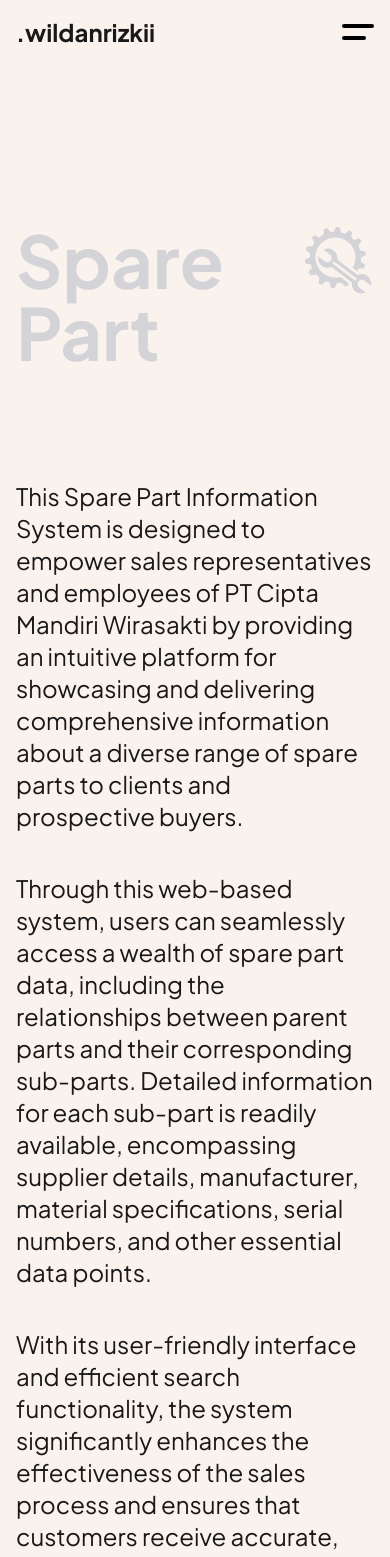
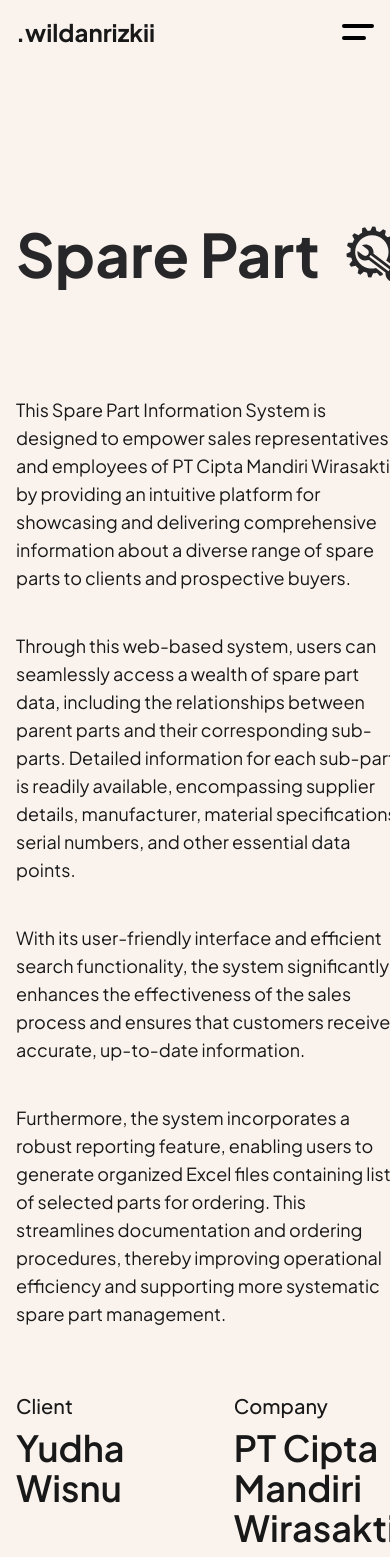
Before and after one commit to wildanrizkii/profile-portfolio, a Next.js app: page /projects/sparepart in a window 390 px wide. Shown: the top 1557 px of the page. Built offline with nearby package versions, Linux system fonts and the light colour scheme.

Commit message:
Fix padding

```diff
--- a/src/components/About/index.jsx
+++ b/src/components/About/index.jsx
@@ -120,7 +120,7 @@ const About = () => {
 
           {/* Hero Section */}
           <motion.section
-            className="relative grid gap-16 pt-40 sm:pt-56 w-full max-w-6xl mx-auto overflow-hidden"
+            className="relative grid gap-16 px-4 md:px-12 pt-40 sm:pt-56 max-w-6xl mx-auto overflow-hidden"
             initial="hidden"
             animate="visible"
             viewport={{ once: false, amount: 0.1 }}
--- a/src/components/Projects/Sparepart/index.jsx
+++ b/src/components/Projects/Sparepart/index.jsx
@@ -112,7 +112,7 @@ const Sparepart = () => {
               variants={fadeInUp}
             >
               <motion.div
-                className="flex gap-6 justify-center text-8xl sm:text-7xl md:text-9xl font-black text-zinc-300 transition-all"
+                className="flex gap-6 justify-center text-5xl sm:text-6xl md:text-8xl lg:text-9xl text-nowrap font-black text-zinc-800 transition-all"
                 variants={fadeInUp}
                 whileHover="hovered"
               >
@@ -148,7 +148,7 @@ const Sparepart = () => {
               </motion.div>
 
               <motion.h1
-                className="text-lg sm:text-2xl font-normal text-dark-gray pt-10 sm:pt-20"
+                className="text-lg sm:text-lg md:text-2xl font-normal text-dark-gray pt-10 sm:pt-20"
                 variants={fadeInUp}
               >
                 This Spare Part Information System is designed to empower sales
@@ -159,7 +159,7 @@ const Sparepart = () => {
               </motion.h1>
 
               <motion.h1
-                className="text-lg sm:text-2xl font-normal text-dark-gray pt-4 sm:pt-2"
+                className="text-lg sm:text-lg md:text-2xl font-normal text-dark-gray pt-4 sm:pt-2"
                 variants={fadeInUp}
               >
                 Through this web-based system, users can seamlessly access a
@@ -171,7 +171,7 @@ const Sparepart = () => {
               </motion.h1>
 
               <motion.h1
-                className="text-lg sm:text-2xl font-normal text-dark-gray pt-10 sm:pt-2"
+                className="text-lg sm:text-lg md:text-2xl font-normal text-dark-gray pt-10 sm:pt-2"
                 variants={fadeInUp}
               >
                 With its user-friendly interface and efficient search
@@ -181,7 +181,7 @@ const Sparepart = () => {
               </motion.h1>
 
               <motion.h1
-                className="text-lg sm:text-2xl font-normal text-dark-gray pt-10 sm:pt-2"
+                className="text-lg sm:text-lg md:text-2xl font-normal text-dark-gray pt-10 sm:pt-2"
                 variants={fadeInUp}
               >
                 Furthermore, the system incorporates a robust reporting feature,
```
